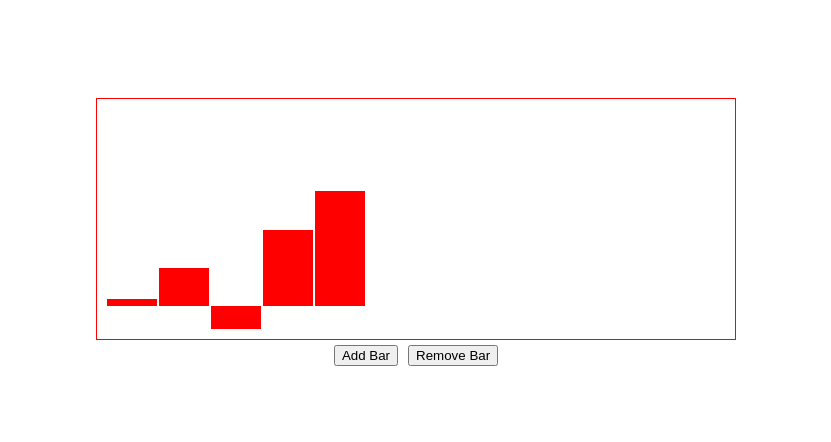
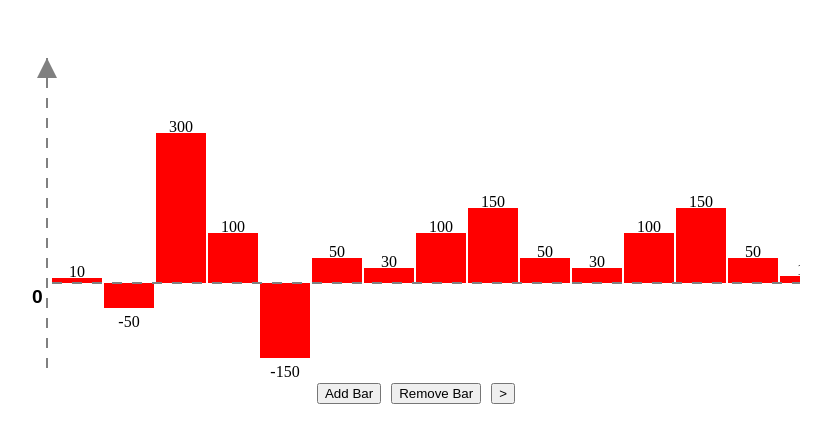
Before and after one commit to ogidog/prof-souz-test-task, a Vue app in the folder profsouz-test-task-frontend/: page / in a window 1280 px wide. Shown: the part 182-624 px from the top of the page, without its empty margins (224-1055 px from the left). Built offline with nearby package versions, Linux system fonts and the light colour scheme.

Commit message:
Added express.js module

```diff
--- a/profsouz-test-task-frontend/src/components/MainContainer.vue
+++ b/profsouz-test-task-frontend/src/components/MainContainer.vue
@@ -11,6 +11,36 @@
                 :x="index * (this.BAR_WIDTH + this.BAR_GAP)"
                 :y="value < 0 ? value : 0"
           ></rect>
+          <text transform="scale(1,-1)" v-for="(value, index) in this.barHeights" :key="index"
+                :x="index * (this.BAR_WIDTH + this.BAR_GAP)+this.BAR_WIDTH/2" dominant-baseline="middle"
+                text-anchor="middle"
+                :y="value > 0? -value - 5: -value + 15"
+          >
+            {{ this.randomNumbers[index] }}
+          </text>
+        </g>
+        <g class="axis">
+
+          <!--          <rect :x="this.barChartContainerWidth-this.BARS_CONTAINER_MARGIN_X" y="0"-->
+          <!--                :width="this.BARS_CONTAINER_MARGIN_X" :height="this.barChartContainerHeight"-->
+          <!--                fill="white"></rect> &lt;!&ndash; margin-right &ndash;&gt;-->
+
+          <line :x1="0" :y1="this.yOrigin" :x2="this.barChartContainerWidth"
+                :y2="this.yOrigin" stroke-dasharray="10 " stroke-width="2" stroke="gray"></line>
+          <!--          <polygon-->
+          <!--              :points="`${this.barChartContainerWidth-this.BARS_CONTAINER_MARGIN_X} ${this.yOrigin-this.BARS_CONTAINER_MARGIN_Y/2},-->
+          <!--              ${this.barChartContainerWidth} ${this.yOrigin},-->
+          <!--              ${this.barChartContainerWidth-this.BARS_CONTAINER_MARGIN_X} ${this.yOrigin+this.BARS_CONTAINER_MARGIN_Y/2},`" fill="gray"/>&lt;!&ndash; arrow-top &ndash;&gt;-->
+
+          <rect x="0" y="0" :width="20" :height="this.barChartContainerHeight"
+                fill="white"></rect>
+          <line x1="15" :y1="0" x2="15"
+                :y2="this.barChartContainerHeight"
+                stroke-dasharray="10 " stroke-width="2" stroke="gray"></line>
+          <polygon points="5 20, 15 0, 25 20" fill="gray"/> <!-- arrow-right -->
+
+          <text x="0" :y="this.yOrigin+20">0</text>
+
         </g>
       </svg>
     </div>
@@ -30,8 +60,8 @@ export default {
 
     this.BAR_WIDTH = 50;
     this.BAR_GAP = 2;
-    this.BARS_CONTAINER_MARGIN_X = 10;
-    this.BARS_CONTAINER_MARGIN_Y = 10;
+    this.BARS_CONTAINER_MARGIN_X = 20;
+    this.BARS_CONTAINER_MARGIN_Y = 20;
 
     this.MIN_VALUE = -200;
     this.MAX_VALUE = 550;
@@ -41,7 +71,7 @@ export default {
   data() {
     return {
 
-      randomNumbers: [10, 50, -30, 100, 150,],
+      randomNumbers: [10, -50, 300, 100, -150, 50, 30, 100, 150, 50, 30, 100, 150, 50, 15, -100, 150, 50, 30, 100, 150,],
 
       barChartHeight: 1,
       barChartContainerWidth: 1,
@@ -110,9 +140,10 @@ export default {
       let startTranslateX = transformTranslate.matrix.e;
 
       let onMouseMove = function (e1) {
-        if (e1.offsetX > 0 && e1.offsetX <= this.barChartContainerWidth - this.BARS_CONTAINER_MARGIN_X && e1.offsetY > 0 && e1.offsetY < this.barChartHeight) {
+        if (e1.offsetX > 0 && e1.offsetX <= this.barChartContainerWidth - this.BARS_CONTAINER_MARGIN_X
+            && e1.offsetY > 0 && e1.offsetY < this.barChartHeight
+            && startTranslateX + e1.offsetX - e.offsetX <= this.BARS_CONTAINER_MARGIN_X) {
 
-          if (startTranslateX + e1.offsetX - e.offsetX <= this.BARS_CONTAINER_MARGIN_X) {
           transformTranslate.setTranslate(startTranslateX + e1.offsetX - e.offsetX, transformTranslate.matrix.f);
           for (let i = this.numPages + 1; i > 0; i--) {
             if (transformTranslate.matrix.e > -i * this.barChartContainerWidth && transformTranslate.matrix.e <= -(i - 1) * this.barChartContainerWidth) {
@@ -122,12 +153,9 @@ export default {
               this.currentPage = 0;
             }
           }
-          }
-
         } else {
           barChart.removeEventListener('mousemove', _onMouseMove, {capture: true});
         }
-
       }
       let _onMouseMove = onMouseMove.bind(this);
 
@@ -199,6 +227,17 @@ export default {
 
 <style scoped>
 
+svg text {
+  -webkit-user-select: none;
+  -moz-user-select: none;
+  -ms-user-select: none;
+  user-select: none;
+}
+
+svg text::selection {
+  background: none;
+}
+
 .container {
   position: absolute;
   top: 50%;
@@ -206,26 +245,29 @@ export default {
 
   transform: translate(-50%, -50%);
 
-  width: 50vw;
-  height: 30vh;
+  width: 60vw;
+  height: 40vh;
 }
 
 .bar-chart-container {
   height: 100%;
   overflow: hidden;
-
-  border: 1px solid red;
 }
 
 .bar-chart {
   position: relative;
   height: 100%;
 
-  border: 0px solid green;
 }
 
 .bar {
   fill: red;
+}
+
+.axis text {
+  height: 20px;
+  vertical-align: center;
+  font: bold 1.2em sans-serif;
 }
 
 .button-controls {
@@ -237,5 +279,4 @@ export default {
 
 }
 
-
 </style>
```
Lines whose indentation alone changed are shown as unchanged.
